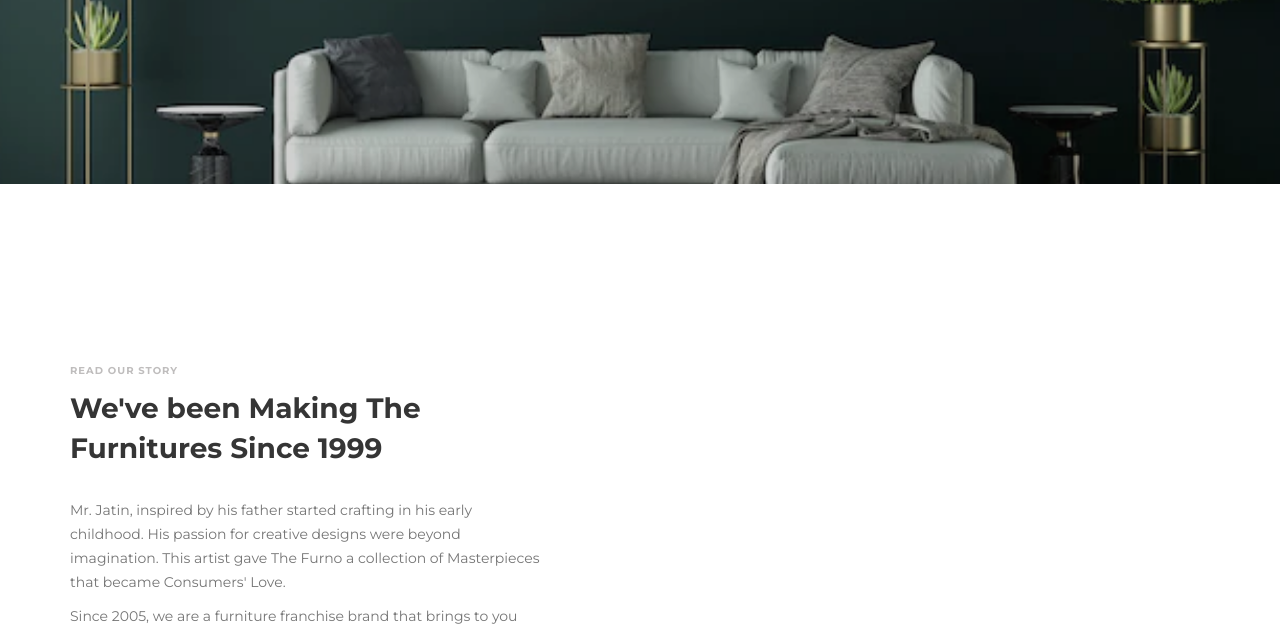
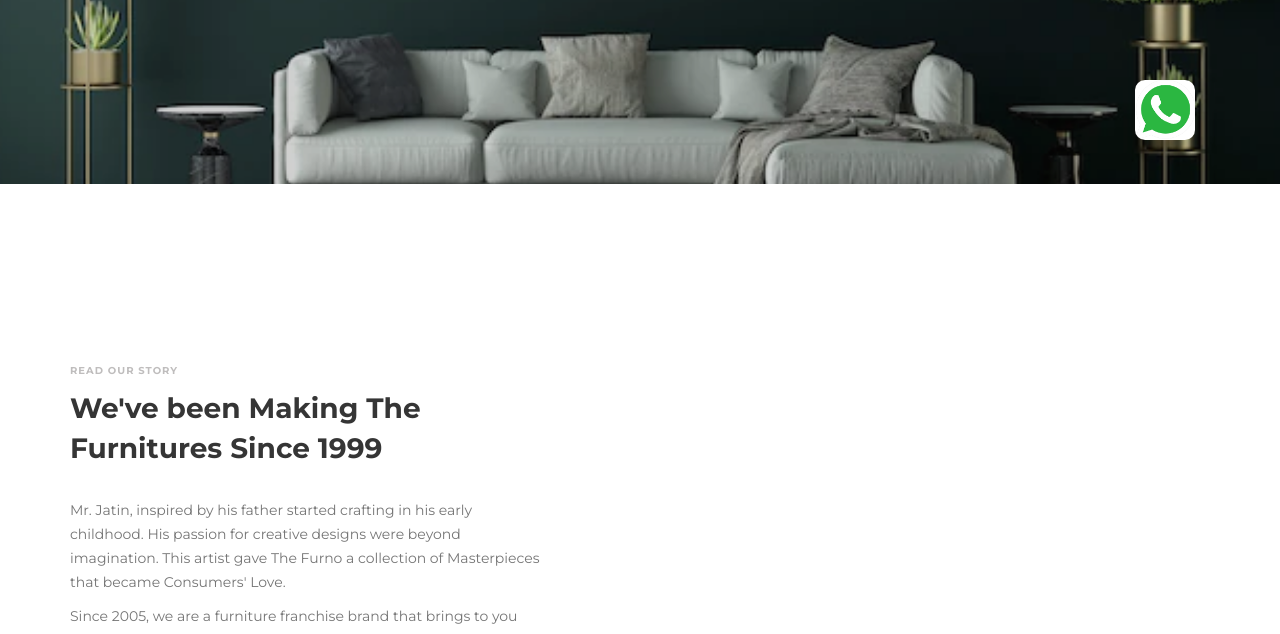
Before and after one commit to IzanAnsari/izan01, a plain HTML site: page index.html in a window 1280 px wide. Shown: the part 466-1100 px from the top of the page. Drawn offline with nearby package versions, Linux system fonts and the light colour scheme.

Commit message:
first commit

```diff
--- a/css/style.css
+++ b/css/style.css
@@ -1106,7 +1106,7 @@
   }
   .whats {
     position: fixed;
-    top: 52%;
+    top: 72%;
     left: 91%;
     transform: translate(-50%, -50%);
     z-index: 9999; /* Set a high z-index to ensure it's on top of other elements */
```
